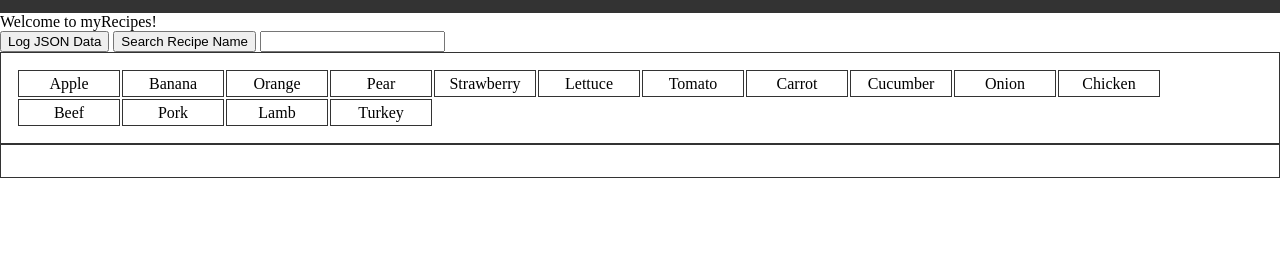
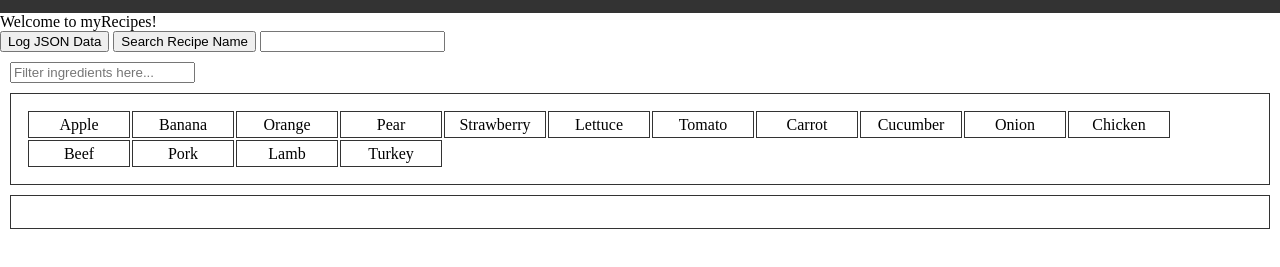
Before and after one commit to Lyreca/recipe-cscn408, a website: page index.html in a window 1280 px wide. Shown: the part 87-354 px from the top of the page. Drawn offline with Linux system fonts and the light colour scheme.

Commit message:
search bar and padding

```diff
--- a/index.html
+++ b/index.html
@@ -30,6 +30,9 @@
 		</table>
 
 		<div id="ingredients">
+			<div id="search">
+				<input id="searchBarIngredients" placeholder="Filter ingredients here...">
+			</div>
 
 			<div id="ingredientsUnselected" class="selectionBox">
 
--- a/public/css/styles.css
+++ b/public/css/styles.css
@@ -29,12 +29,17 @@ main {
 	padding: 2rem;
 }
 
+#ingredients {
+	padding: 10px;
+}
+
 .selectionBox {
 	border: 1px solid #333;
 	display: flex;
 	flex-direction: row;
 	flex-wrap: wrap;
 	padding: 1rem;
+	margin: 10px 0 10px 0;
 }
 
 .selection {
```
